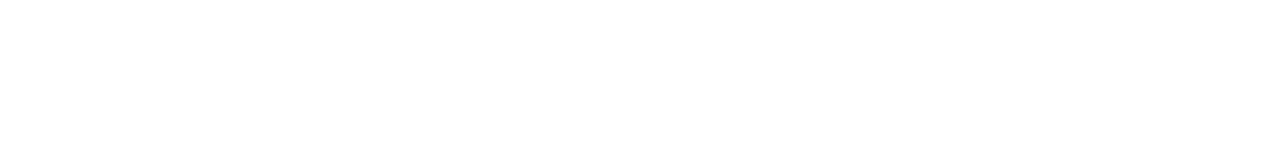
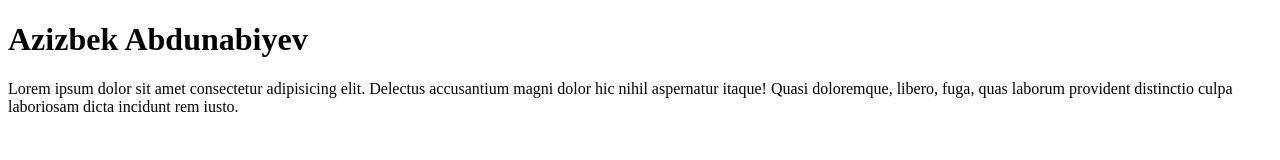
Before and after one commit to bankays/project1, a plain HTML site: page index.html in a window 1280 px wide. Drawn offline with Linux system fonts and the light colour scheme.

Commit message:
paragraph added

```diff
--- a/index.html
+++ b/index.html
@@ -1,12 +1,18 @@
 <!DOCTYPE html>
 <html lang="en">
-<head>
-    <meta charset="UTF-8">
-    <meta http-equiv="X-UA-Compatible" content="IE=edge">
-    <meta name="viewport" content="width=device-width, initial-scale=1.0">
+  <head>
+    <meta charset="UTF-8" />
+    <meta http-equiv="X-UA-Compatible" content="IE=edge" />
+    <meta name="viewport" content="width=device-width, initial-scale=1.0" />
     <title>Document</title>
-</head>
-<body>
-
-</body>
+  </head>
+  <body>
+    <h1>Azizbek Abdunabiyev</h1>
+    <p>
+      Lorem ipsum dolor sit amet consectetur adipisicing elit. Delectus
+      accusantium magni dolor hic nihil aspernatur itaque! Quasi doloremque,
+      libero, fuga, quas laborum provident distinctio culpa laboriosam dicta
+      incidunt rem iusto.
+    </p>
+  </body>
 </html>
```
